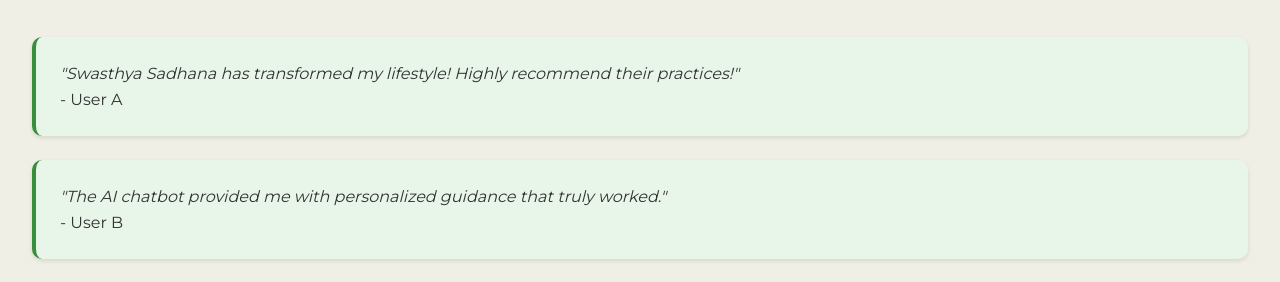
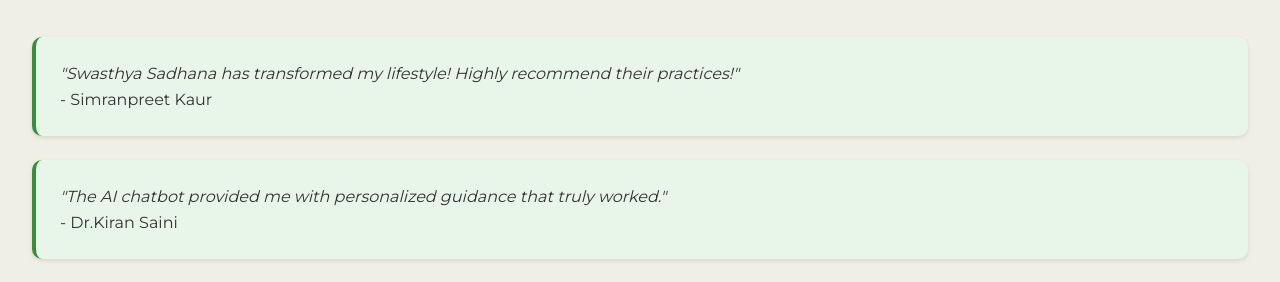
Before and after one commit to Lakshay2010/swasthyasadhana, a plain HTML site: page index.html in a window 1280 px wide. Shown: the part 4553-4835 px from the top of the page. Drawn offline with nearby package versions, Linux system fonts and the light colour scheme; a web font is replaced by a local one.

Commit message:
Update index.html

```diff
--- a/index.html
+++ b/index.html
@@ -125,11 +125,11 @@
         <h2>User Reviews</h2>
         <div class="review">
             <p>"Swasthya Sadhana has transformed my lifestyle! Highly recommend their practices!"</p>
-            <span>- User A</span>
+            <span>- Simranpreet Kaur</span>
         </div>
         <div class="review">
             <p>"The AI chatbot provided me with personalized guidance that truly worked."</p>
-            <span>- User B</span>
+            <span>- Dr.Kiran Saini</span>
         </div>
         <!-- Add more reviews as needed -->
     </section>
```
